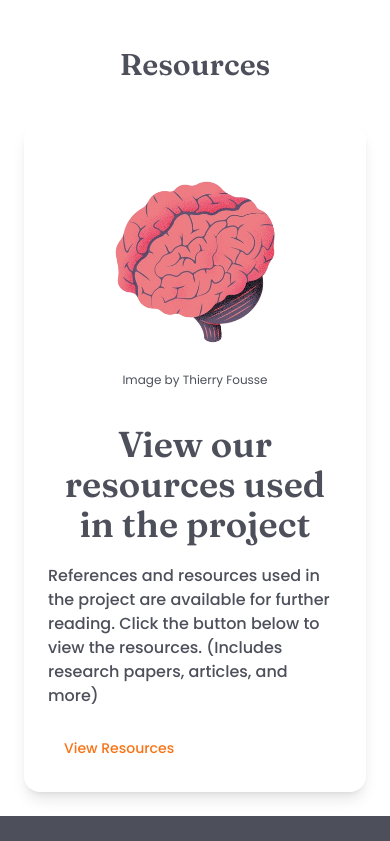
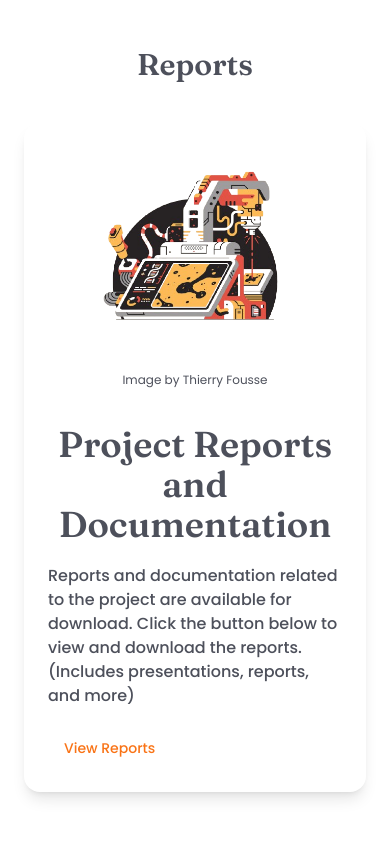
Before and after one commit to kunalkeshan/PCG-Signal-Analysis-With-Adaptive-Filtering, a Next.js app in the folder client/: page / in a window 390 px wide. Shown: the part 5680-6521 px from the top of the page. Built offline with nearby package versions, Linux system fonts and the light colour scheme.

Commit message:
feat: add reports section
- closes #6

```diff
--- a/client/app/page.tsx
+++ b/client/app/page.tsx
@@ -3,6 +3,7 @@ import Hero from '@/components/home/hero';
 import ProjectOverview from '@/components/home/project-overview';
 import KeyFeatures from '@/components/home/key-features';
 import TeamMembers from '@/components/common/team-members';
+import Reports from '@/components/home/reports';
 import Resources from '@/components/home/resources';
 
 export default function Home() {
@@ -12,6 +13,7 @@ export default function Home() {
 			<ProjectOverview />
 			<KeyFeatures />
 			<TeamMembers />
+			<Reports />
 			<Resources />
 		</main>
 	);
--- /dev/null
+++ b/client/components/home/reports.tsx
@@ -0,0 +1,50 @@
+import React from 'react';
+import Link from 'next/link';
+
+import { Button } from '../ui/button';
+
+import AttributedImage from '../attributed-image';
+
+const Reports = () => {
+	return (
+		<section className='w-full max-w-screen-xl mx-auto p-6 md:p-16'>
+			<h2 className='font-heading font-semibold text-3xl text-center'>
+				Reports
+			</h2>
+			<div className='p-6 mt-10 w-full shadow-lg rounded-2xl flex items-center flex-col-reverse md:flex-row gap-10 md:gap-5'>
+				<div className='w-full flex flex-col gap-5'>
+					<h3 className='font-semibold text-4xl text-center md:text-left'>
+						Project Reports and Documentation
+					</h3>
+					<p className='font-medium'>
+						Reports and documentation related to the project are
+						available for download. Click the button below to view
+						and download the reports. (Includes presentations,
+						reports, and more)
+					</p>
+					<Button variant={'link'} asChild className='w-fit'>
+						<Link href='/reports'>View Reports</Link>
+					</Button>
+				</div>
+				<AttributedImage
+					attribute={{
+						name: 'Thierry Fousse',
+						url: 'https://dribbble.com/shots/15506269-G-stands-for',
+					}}
+					image={{
+						src: '/assets/g-stands-for.png',
+						alt: 'PCG Signal Analysis with Adaptive Filtering',
+						width: 400,
+						height: 200,
+						className: 'max-w-sm',
+					}}
+					figure={{
+						className: 'w-fit h-fit animate-float',
+					}}
+				/>
+			</div>
+		</section>
+	);
+};
+
+export default Reports;
```
Also changed, not shown: client/public/assets/g-stands-for.png (added).
